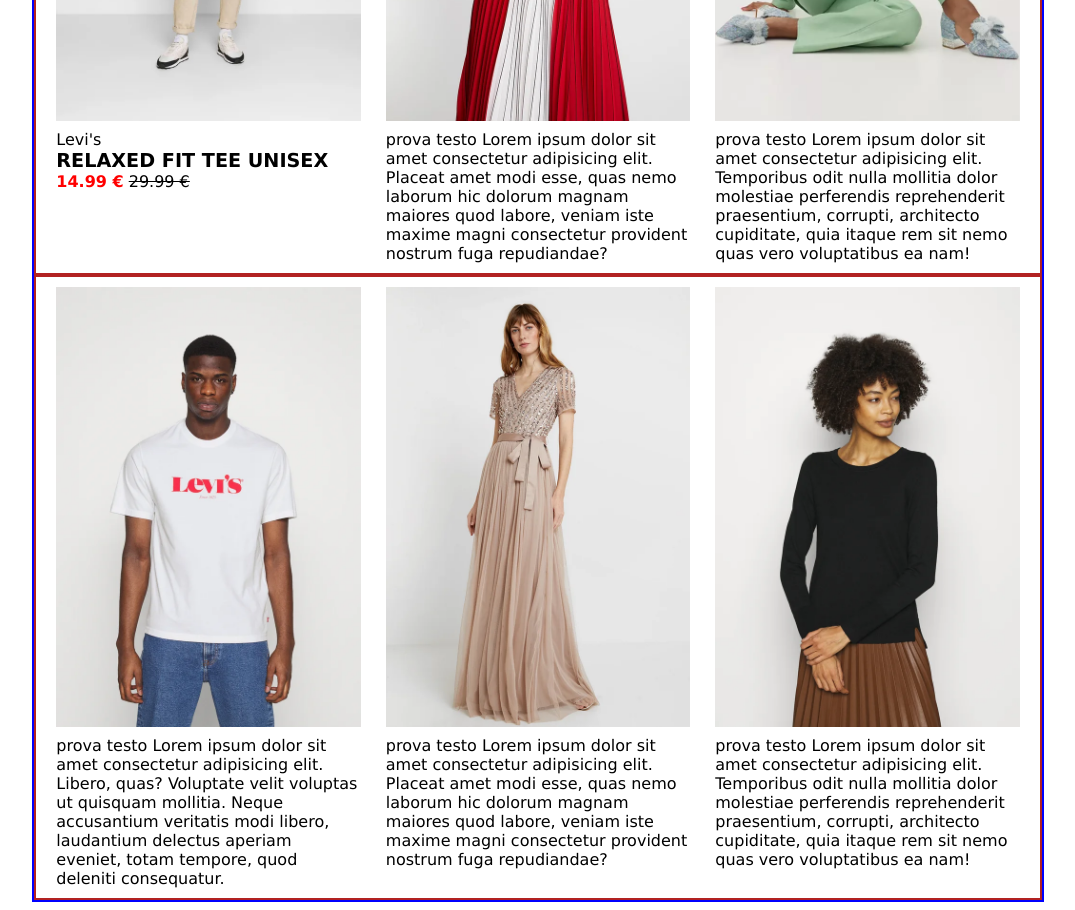
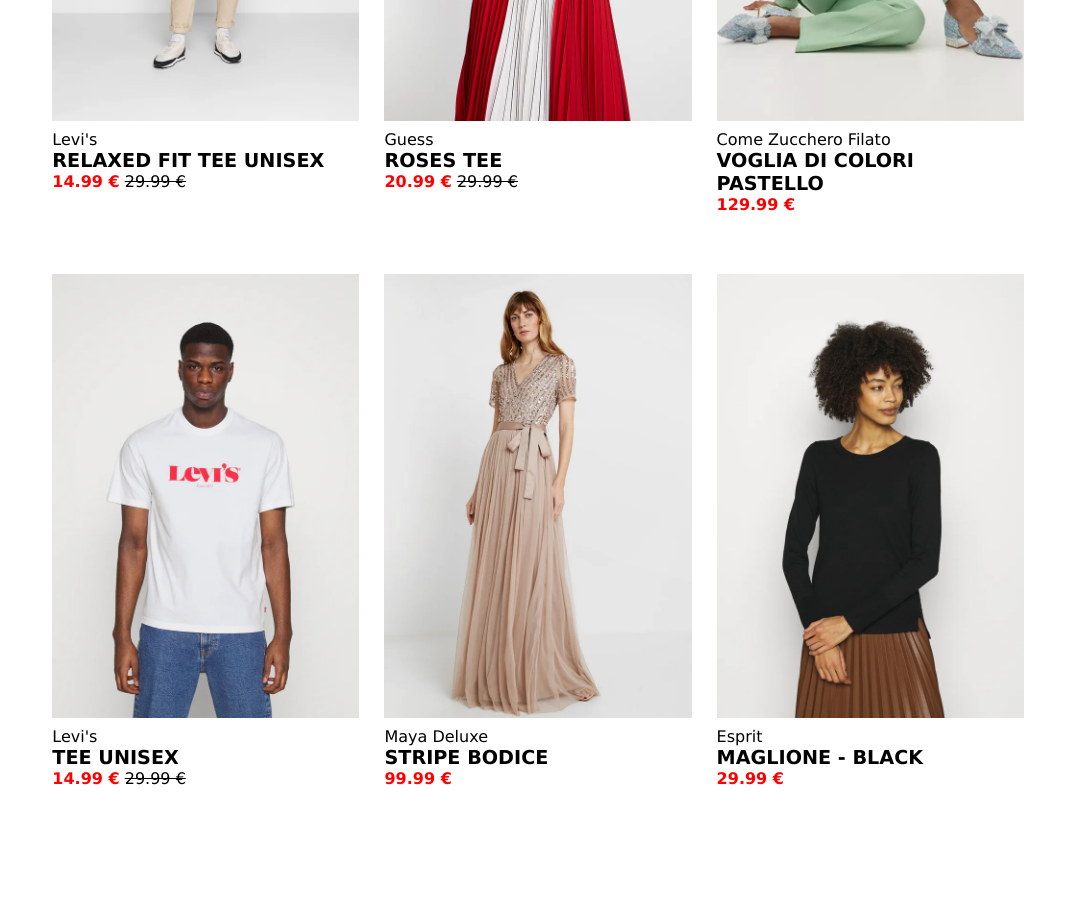
Before and after one commit to alexcapoluongo/html-css-boolando, a plain HTML site: page index.html in a window 1280 px wide. Shown: the part 340-1250 px from the top of the page, without its empty margins (102-1177 px from the left). After the commit the page ends 1186 px from the top, so only its background shows below. Drawn offline with Linux system fonts and the light colour scheme.

Commit message:
descrizioni completate

```diff
--- a/css/style.css
+++ b/css/style.css
@@ -16,12 +16,12 @@ html{
 .contenitore{
     width:80%;
     margin:0 auto;
-    border: 2px solid blue;
+    /* border: 2px solid blue; */
 }
 
 .row{
     max-width: 1800px;
-    border: 2px solid firebrick;
+    /* border: 2px solid firebrick; */
     text-align:center;
 }
 
@@ -42,6 +42,7 @@ html{
     display:inline-block;
     width:100%;
     margin-top:5px;
+    margin-bottom:40px;
     text-align: left;
 }
 
--- a/index.html
+++ b/index.html
@@ -39,7 +39,9 @@
                     <img src="../html-css-boolando/img/2.webp" alt="">
 
                     <div class="testo">
-                        prova testo Lorem ipsum dolor sit amet consectetur adipisicing elit. Placeat amet modi esse, quas nemo laborum hic dolorum magnam maiores quod labore, veniam iste maxime magni consectetur provident nostrum fuga repudiandae?
+                        <div class="marchio-outfit">Guess</div>
+                        <div class="modello-outfit">ROSES TEE</div>
+                        <span class="prezzo-scontato">20.99 €</span> <span class="prezzo-intero"> 29.99 €</span>
                     </div>
 
                 </div>
@@ -52,7 +54,9 @@
                     <img src="../html-css-boolando/img/3 1.webp" alt="">
 
                     <div class="testo">
-                        prova testo Lorem ipsum dolor sit amet consectetur adipisicing elit. Temporibus odit nulla mollitia dolor molestiae perferendis reprehenderit praesentium, corrupti, architecto cupiditate, quia itaque rem sit nemo quas vero voluptatibus ea nam!
+                        <div class="marchio-outfit">Come Zucchero Filato</div>
+                        <div class="modello-outfit">VOGLIA DI COLORI PASTELLO</div>
+                        <span class="prezzo-scontato">129.99 €</span>
                     </div>
 
                 </div>
@@ -75,7 +79,9 @@
                     <img src="../html-css-boolando/img/4.webp" alt="">
 
                     <div class="testo">
-                        prova testo Lorem ipsum dolor sit amet consectetur adipisicing elit. Libero, quas? Voluptate velit voluptas ut quisquam mollitia. Neque accusantium veritatis modi libero, laudantium delectus aperiam eveniet, totam tempore, quod deleniti consequatur.
+                        <div class="marchio-outfit">Levi's</div>
+                        <div class="modello-outfit">TEE UNISEX</div>
+                        <span class="prezzo-scontato">14.99 €</span> <span class="prezzo-intero"> 29.99 €</span>
                     </div>
 
                 </div>
@@ -89,7 +95,9 @@
                     <img src="../html-css-boolando/img/5.webp" alt="">
 
                     <div class="testo">
-                        prova testo Lorem ipsum dolor sit amet consectetur adipisicing elit. Placeat amet modi esse, quas nemo laborum hic dolorum magnam maiores quod labore, veniam iste maxime magni consectetur provident nostrum fuga repudiandae?
+                        <div class="marchio-outfit">Maya Deluxe</div>
+                        <div class="modello-outfit">STRIPE BODICE</div>
+                        <span class="prezzo-scontato">99.99 €</span>
                     </div>
 
                 </div>
@@ -102,7 +110,9 @@
                     <img src="../html-css-boolando/img/6.webp" alt="">
 
                     <div class="testo">
-                        prova testo Lorem ipsum dolor sit amet consectetur adipisicing elit. Temporibus odit nulla mollitia dolor molestiae perferendis reprehenderit praesentium, corrupti, architecto cupiditate, quia itaque rem sit nemo quas vero voluptatibus ea nam!
+                        <div class="marchio-outfit">Esprit</div>
+                        <div class="modello-outfit">MAGLIONE - BLACK</div>
+                        <span class="prezzo-scontato">29.99 €</span>
                     </div>
 
                 </div>
```
